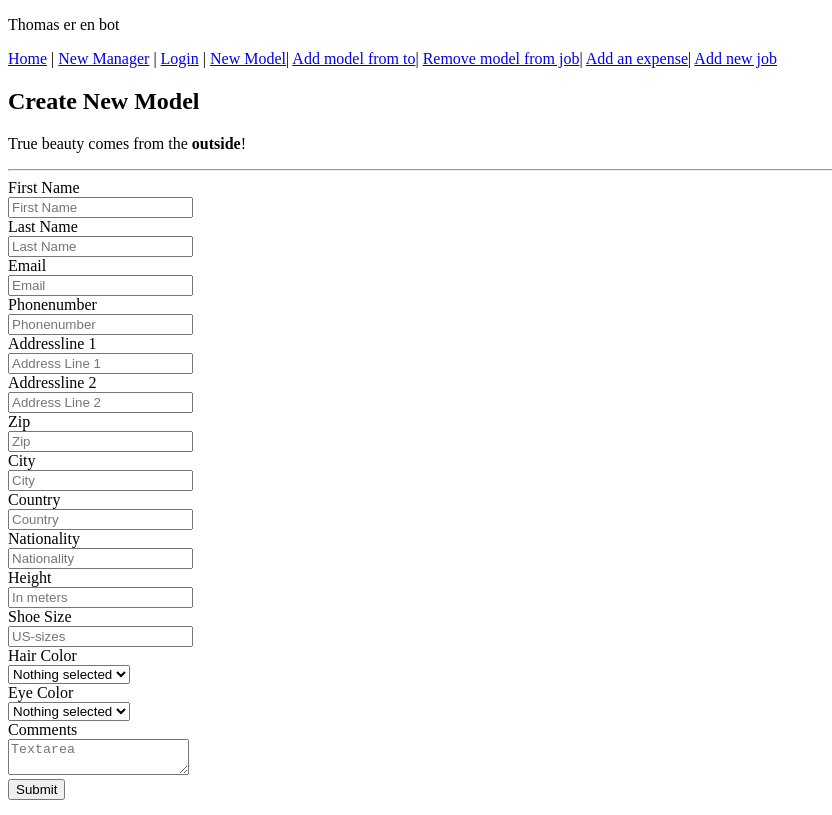
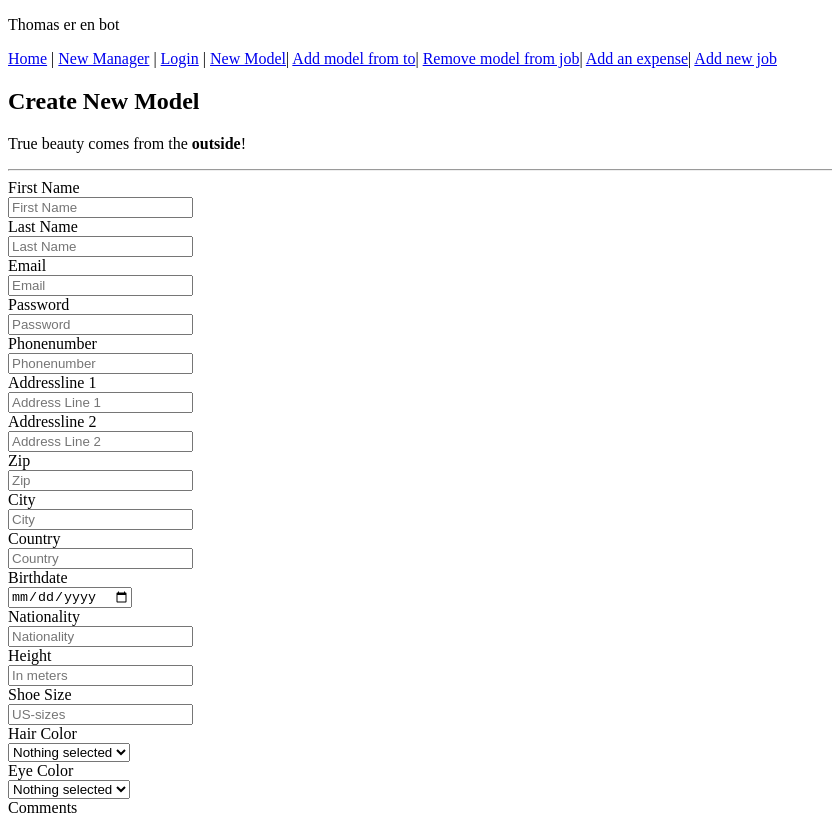
Before and after one commit to thomasgl710/ModelsApi, a Vue app in the folder ModelWebApi/: page /NewModel in a window 1280 px wide. Shown: the top 815 px of the page, without its empty margins (0-832 px from the left). Built offline with nearby package versions, Linux system fonts and the light colour scheme.

Commit message:
Fetching'

```diff
--- a/ModelWebApi/router/index.js
+++ b/ModelWebApi/router/index.js
@@ -5,7 +5,7 @@ import Login from "../src/components/Login.vue";
 import NewManager from "../src/components/NewManager.vue";
 import NewModel from "../src/components/NewModel.vue";
 import RemoveModelFromJob from "../src/components/RemoveModelFromJob.vue";
-import AddModelToJob from "../src/components/AddModelToJob.vue";
+//import AddModelToJob from "../src/components/AddModelToJob.vue";
 import AddAnExpense from "../src/components/AddAnExpense.vue";
 import NewJob from "../src/components/NewJob.vue"
 Vue.use(VueRouter);
@@ -39,11 +39,11 @@ export default new VueRouter({
             name: "NewModel",
             component: NewModel
         },
-        {
-            path: "/AddModelToJob",
-            name: "AddModelToJob",
-            component: AddModelToJob
-        },
+        //{
+        //    path: "/AddModelToJob",
+        //    name: "AddModelToJob",
+        //    component: AddModelToJob
+        //},
         {
             path: "/RemoveModelFromJob",
             name: "RemoveModelFromJob",
--- a/ModelWebApi/src/App.vue
+++ b/ModelWebApi/src/App.vue
@@ -20,7 +20,7 @@
 <script>
     import Home from './components/Home.vue';
     import Login from './components/Login.vue';
-    import AddModelToJob from './components/AddModelToJob.vue';
+    //import AddModelToJob from './components/AddModelToJob.vue';
     import NewManager from './components/NewManager.vue';
     import RemoveModelFromJob from './components/RemoveModelFromJob.vue';
     import NewModel from './components/NewModel.vue'
@@ -32,7 +32,7 @@
         components: {
             Home,
             Login,
-            AddModelToJob,
+            //AddModelToJob,
             NewManager,
             NewModel,
             RemoveModelFromJob,
--- a/ModelWebApi/src/components/AddAnExpense.vue
+++ b/ModelWebApi/src/components/AddAnExpense.vue
@@ -51,7 +51,7 @@
         }),
         methods: {
             onSubmitForm() {
-                var url = "https://localhost:44368/api/Jobs";
+                var url = "https://localhost:44368/api/Expenses";
                 fetch(url, {
                     method: 'POST',
                     body: JSON.stringify(this.form),
--- a/ModelWebApi/src/components/NewJob.vue
+++ b/ModelWebApi/src/components/NewJob.vue
@@ -26,14 +26,20 @@
 
 
                     <!-- MISSING STARTDATE -->
+                    <div class="field">
+                        <div class="label">Date</div>
+                        <div class="control">
+                            <input type="date" id="date" name="date"
+                                   v-model="form.date">
+                        </div>
+                    </div>
 
 
-                    <div class="field">
+                    <div class="input">
                         <label class="label">Days</label>
                         <div class="control">
                             <input firstname="days"
                                    v-model="form.days"
-                                   v-validate="'required|min:3'"
                                    class="input" type="number" placeholder="Days" min="0">
                         </div>
                         <!--<p class="help is-danger" v-show="errors.has('days')">
@@ -82,15 +88,17 @@
         name: "NewModelForm",
         data: () => ({
             form: {
-                Customer: "",
-                Days: "",
-                Location: "",
-                Comments: ""
+                customer: "",
+                date:"",
+                days:0,
+                location: "",
+                comments: ""
             }
         }),
         methods: {
             onSubmitForm() {
                 var url = "https://localhost:44368/api/Jobs";
+                this.form.days = Number(this.form.days);
                 fetch(url, {
                     method: 'POST',
                     body: JSON.stringify(this.form),
--- a/ModelWebApi/src/components/NewManager.vue
+++ b/ModelWebApi/src/components/NewManager.vue
@@ -66,7 +66,7 @@
         }),
         methods: {
             onSubmitForm() {
-                var url = "https://localhost:44368/api/Models";
+                var url = "https://localhost:44368/api/Managers";
                 fetch(url, {
                     method: 'POST',
                     body: JSON.stringify(this.form),
--- a/ModelWebApi/src/components/NewModel.vue
+++ b/ModelWebApi/src/components/NewModel.vue
@@ -50,8 +50,20 @@
                     <!--<p class="help is-danger" v-show="errors.has('email')">
             {{ errors.first('email') }}
         </p>-->
+                </div>
 
 
+                <div class="field">
+                    <label class="label">Password</label>
+                    <div class="control">
+                        <input firstname="password"
+                               v-model="form.password"
+                               v-validate="'required|min:3'"
+                               class="input" type="password" placeholder="Password">
+                    </div>
+                    <!--<p class="help is-danger" v-show="errors.has('email')">
+            {{ errors.first('email') }}
+        </p>-->
                 </div>
 
 
@@ -141,7 +153,13 @@
                 </div>
 
 
-
+                <div class="field">
+                    <div class="label">Birthdate</div>
+                    <div class="control">
+                        <input type="date" id="birthdate" name="birthdate"
+                               v-model="form.birthdate">
+                    </div>
+                </div>
 
 
                 <div class="field">
@@ -164,7 +182,7 @@
                         <input firstname="height"
                                v-model="form.height"
                                v-validate="'required|min:3'"
-                               class="input" type="number" placeholder="In meters" min="0">
+                               class="input" step="any" type="number" placeholder="In meters" min="0">
                     </div>
                     <!--<p class="help is-danger" v-show="errors.has('height')">
             {{ errors.first('height') }}
@@ -194,6 +212,7 @@
                     <div class="control">
                         <div class="select">
                             <select v-model="form.hair_type">
+
                                 <option disabled value="">Nothing selected</option>
                                 <option v-for="option in options.haircolor" v-bind:value="option.value" v-bind:key="option.key">
                                     {{ option.text }}
@@ -262,12 +281,14 @@
                 firstname: "",
                 lastname: "",
                 email: "",
+                password: "",
                 phonename: "",
                 addressLine1: "",
                 addressLine2: "",
                 zip: "",
                 city: "",
                 country: "",
+                birthdate: "",
                 nationality: "",
                 height: "",
                 shoesize: "",
@@ -295,6 +316,8 @@
         methods: {
             onSubmitForm() {
                 var url = "https://localhost:44368/api/Models";
+                this.form.height = Number(this.form.height);
+                this.form.shoesize = Number(this.form.shoesize);
                 fetch(url, {
                     method: 'POST',
                     body: JSON.stringify(this.form),
--- a/ModelWebApi/src/components/addModelToJob.vue
+++ b/ModelWebApi/src/components/addModelToJob.vue
@@ -46,7 +46,7 @@
         }),
         methods: {
             onSubmitForm() {
-                var url = "https://localhost:44368/api/Models";
+                var url = "https://localhost:44368/api/Jobs/" + this.form.efJoblId + "/model/" + this.form.efModelId;
                 fetch(url, {
                     method: 'POST',
                     body: JSON.stringify(this.form),
```
Also changed, not shown: 11 other files (tests, documents, lock files or other folders).
